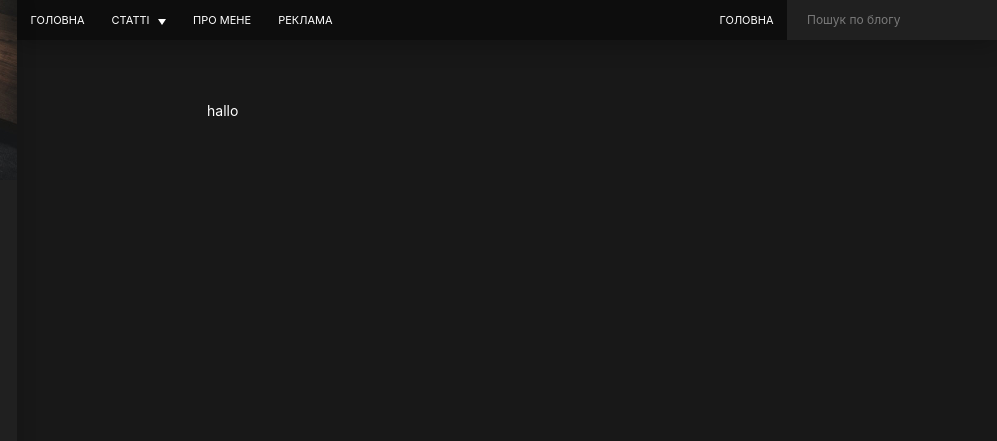
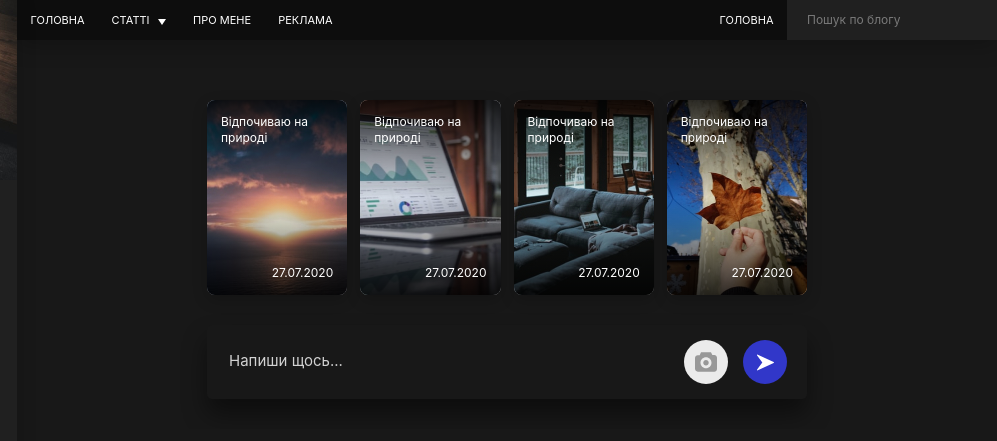
Before and after one commit to duracell27/personalBlog-convert3, a website: page src/index.html in a window 1280 px wide. Shown: the top 441 px of the page, 283-1280 px from the left. Drawn offline with nearby package versions, Linux system fonts and the light colour scheme; files that its build step writes are made by us from their sources.

Commit message:
4 lesson ready

```diff
--- a/src/assets/scss/_vars.scss
+++ b/src/assets/scss/_vars.scss
@@ -3,6 +3,7 @@
 $white: #fff;
 $red: #ed3024;
 $blue: #3137c9;
+$black: #000;
 
 $z-index-sidebar: 1000;
 $z-index-header: 1000;
--- /dev/null
+++ b/src/assets/scss/blocks/add-post.scss
@@ -0,0 +1,59 @@
+.add-post {
+  padding: 1.5rem 2rem;
+  margin-bottom: 3rem;
+  background-color: $secondary;
+  box-shadow: 0px 15px 25px rgba($black, 0.45);
+  border-radius: 5px;
+}
+.add-post__form {
+  display: flex;
+  align-items: center;
+}
+.add-post__textarea {
+  display: block;
+  width: 75%;
+  height: 26px;
+  border: none;
+  background-color: transparent;
+  resize: none;
+  font-size: 1.5rem;
+  color: $white;
+  font-family: inherit;
+  &::placeholder {
+    color: #d2d2d2;
+  }
+}
+.add-post__file {
+  display: block;
+  width: 4.4rem;
+  height: 4.4rem;
+  background: #ebebeb url("../images/add-photo.svg") center no-repeat;
+  border-radius: 50%;
+  cursor: pointer;
+  &:hover {
+    background-color: darken(#ebebeb, 5%);
+  }
+  input {
+    display: none;
+  }
+}
+
+.add-post__send {
+  display: block;
+  width: 4.4rem;
+  height: 4.4rem;
+  border-radius: 50%;
+  cursor: pointer;
+  background-color: $blue;
+  border: none;
+  margin-left: 1.5rem;
+  &:hover {
+    background-color: darken($blue, 5%);
+  }
+}
+
+.add-post__form-actions {
+  width: 25%;
+  display: flex;
+  justify-content: flex-end;
+}
--- /dev/null
+++ b/src/assets/scss/blocks/stories.scss
@@ -0,0 +1,70 @@
+.stories {
+  display: grid;
+  grid-template-columns: 1fr 1fr 1fr 1fr;
+  grid-column-gap: 13px;
+  grid-template-rows: 19.5rem;
+  margin-bottom: 3rem;
+}
+
+.stories__item {
+  background-color: #ccc;
+  border-radius: 8px;
+  overflow: hidden;
+  box-shadow: 0 5px 15px rgba($black, 0.2);
+  position: relative;
+  cursor: pointer;
+  &::after {
+    content: "";
+    width: 100%;
+    height: 100%;
+    display: block;
+
+    position: absolute;
+    top: 0;
+    left: 0;
+    z-index: 2;
+    background-image: linear-gradient(
+      to bottom,
+      rgba($black, 0.8),
+      rgba($black, 0),
+      rgba($black, 0.8)
+    );
+  }
+  &:hover {
+    .stories__preview {
+      transform: scale(1.3);
+    }
+  }
+}
+
+.stories__preview {
+  position: absolute;
+  top: 0;
+  left: 0;
+  z-index: 1;
+  width: 100%;
+  height: 100%;
+  object-fit: cover;
+  transition: transform 0.2s linear;
+}
+
+.stories__title,
+.stories__date {
+  width: 100%;
+  padding: 1.4rem;
+  font-size: 1.2rem;
+  line-height: 1.3;
+  color: $white;
+  position: absolute;
+  left: 0;
+  z-index: 3;
+}
+
+.stories__title {
+  top: 0;
+}
+
+.stories__date {
+  bottom: 0;
+  text-align: right;
+}
--- a/src/assets/scss/style.scss
+++ b/src/assets/scss/style.scss
@@ -32,3 +32,5 @@
 @import "blocks/nav";
 @import "blocks/search";
 @import "blocks/subnav";
+@import "blocks/stories";
+@import "blocks/add-post";
--- a/src/index.html
+++ b/src/index.html
@@ -3,4 +3,35 @@
 title: BrainsCloud | Home
 ---
 
-hallo
+<div class="stories">
+	<div class="stories__item"><img class="stories__preview" src="assets/images/stories/stories-1.jpg" alt="">
+		<div class="stories__title">Відпочиваю на природі</div><time class="stories__date"
+			datetime="2020-07-27">27.07.2020</time>
+	</div>
+	<div class="stories__item"><img class="stories__preview" src="assets/images/stories/stories-2.jpg" alt="">
+		<div class="stories__title">Відпочиваю на природі</div><time class="stories__date"
+			datetime="2020-07-27">27.07.2020</time>
+	</div>
+	<div class="stories__item"><img class="stories__preview" src="assets/images/stories/stories-3.jpg" alt="">
+		<div class="stories__title">Відпочиваю на природі</div><time class="stories__date"
+			datetime="2020-07-27">27.07.2020</time>
+	</div>
+	<div class="stories__item"><img class="stories__preview" src="assets/images/stories/stories-4.jpg" alt="">
+		<div class="stories__title">Відпочиваю на природі</div><time class="stories__date"
+			datetime="2020-07-27">27.07.2020</time>
+	</div>
+</div>
+
+<div class="add-post">
+	<form class="add-post__form" action="/">
+		<textarea class="add-post__textarea" name="post-text" placeholder="Напиши щось..."></textarea>
+		<div class="add-post__form-actions">
+			<label class="add-post__file" for="add-post-file">
+				<input type="file" id="add-post-file">
+			</label>
+			<button class="add-post__send" type="submit">
+				<img src="assets/images/send.svg" alt="">
+			</button>
+		</div>
+	</form>
+</div>
```
Also changed, not shown: dist/assets/css/style.min.css, dist/assets/images/add-photo.svg (added), dist/assets/images/send.svg (added), dist/assets/images/stories/stories-1.jpg (added), dist/assets/images/stories/stories-2.jpg (added), dist/assets/images/stories/stories-3.jpg (added), dist/assets/images/stories/stories-4.jpg (added), dist/index.html, src/assets/images/add-photo.svg (added), src/assets/images/send.svg (added), src/assets/images/stories/stories-1.jpg (added), src/assets/images/stories/stories-2.jpg (added), src/assets/images/stories/stories-3.jpg (added), src/assets/images/stories/stories-4.jpg (added).
